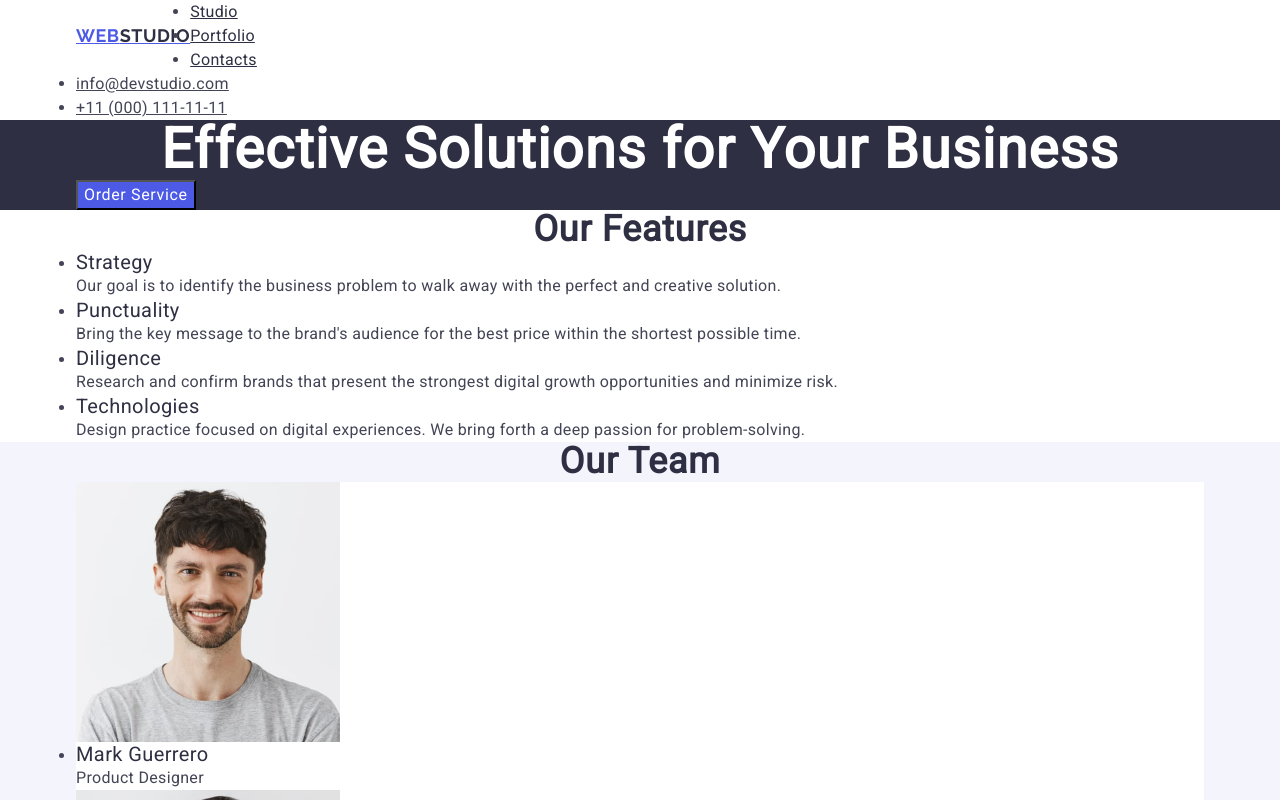
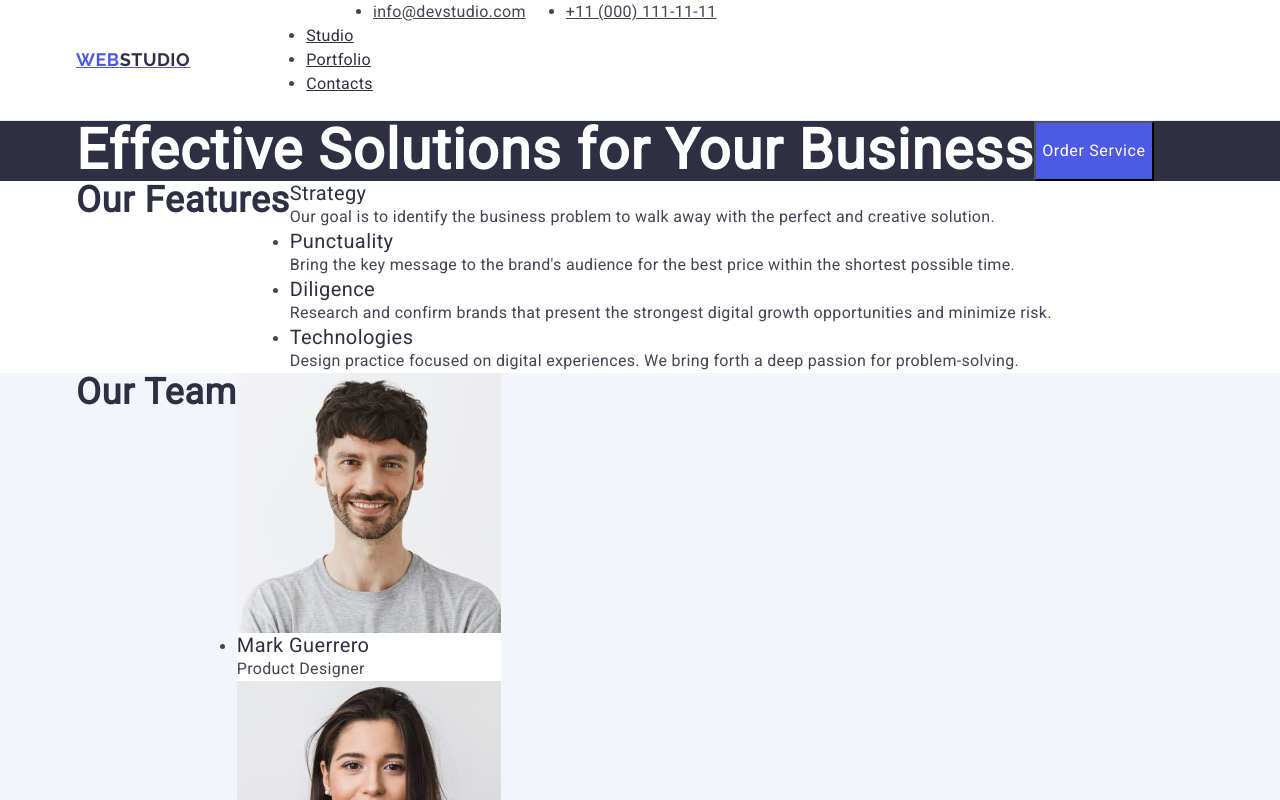
Before and after one commit to DanKlim/goit-markup-hw-03, a plain HTML site: page index.html in a window 1280 px wide. Shown: the top 800 px of the page. Drawn offline with nearby package versions, Linux system fonts and the light colour scheme.

Commit message:
Quick fix

```diff
--- a/css/style.css
+++ b/css/style.css
@@ -49,22 +49,30 @@ h3 {
         color: #2e2f42;
 }
 
+/* .page-header.container{} */
+
 .container {
+        display: flex;
         max-width: 1158px;
         padding: 0 15px;
         margin: 0 auto;
 }
 
-header {
-        display: block;
+.page-header {
+        border-bottom: 1px solid #e7e9fc;
 }
 
 .header-nav {
         display: flex;
         align-items: center;
+        gap: 40px;
+        padding: 24px 0;
+        /* margin-right: 40px; */
 }
 
 .logo {
+        margin-right: 76px;
+
         font-family: "Raleway",
                 sans-serif;
         font-weight: 700;
@@ -77,9 +85,11 @@ header {
         color: #4d5ae5;
 }
 
-/*font-family: "Roboto",
-        sans-serif;
-    font-weight: 500; */
+.address-list {
+        display: flex;
+        gap: 40px;
+}
+
 
 .hero-button {
         font-family: "Roboto",
--- a/index.html
+++ b/index.html
@@ -20,7 +20,7 @@
     <link href="css/style.css" rel="stylesheet" />
   </head>
   <body>
-    <header>
+    <header class="page-header">
       <div class="container">
         <nav class="header-nav">
           <a class="logo" href="./index.html"
@@ -36,7 +36,7 @@
           </ul>
         </nav>
         <address class="address-info">
-          <ul>
+          <ul class="address-list">
             <li>
               <a href="mailto:info@devstudio.com" class="address"
                 >info@devstudio.com</a
```
